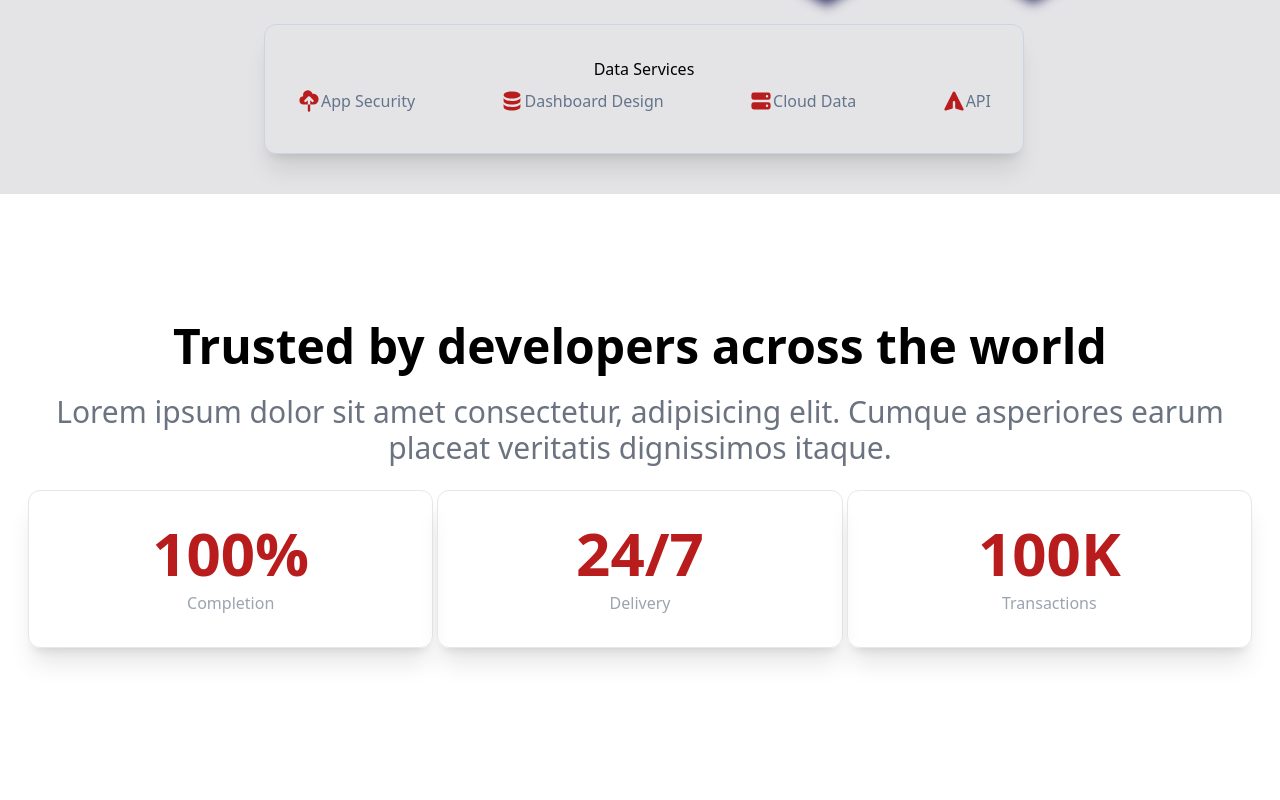
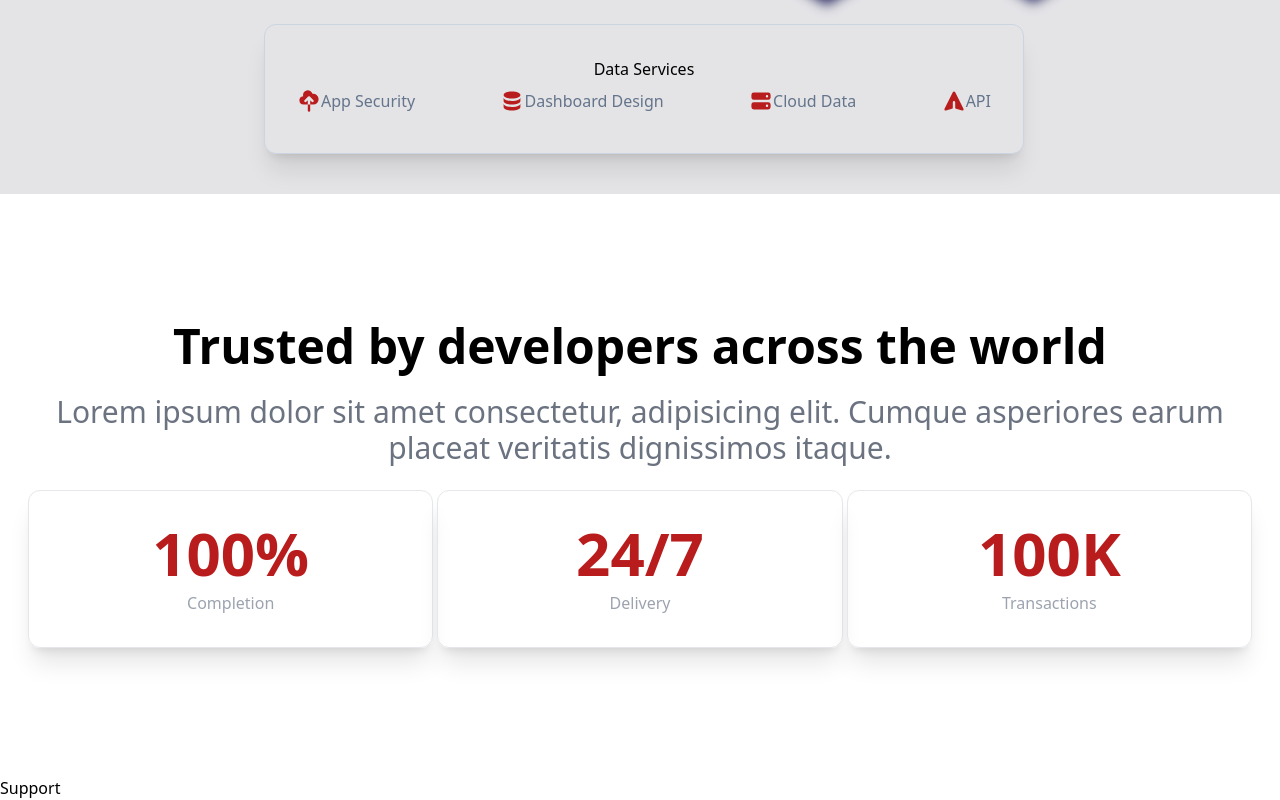
Before and after one commit to kwakyebrilliant/cloud-app-tailwind, a React (Create React App) app: page / in a window 1280 px wide. Shown: the part 606-1406 px from the top of the page. Before the commit the page ends 1382 px from the top, so only its background shows below. Built offline with nearby package versions, Linux system fonts and the light colour scheme.

Commit message:
support added

```diff
--- a/src/App.js
+++ b/src/App.js
@@ -1,6 +1,7 @@
 import About from "./components/About";
 import Hero from "./components/Hero";
 import Navbar from "./components/Navbar";
+import Support from "./components/Support";
 
 
 function App() {
@@ -9,6 +10,7 @@ function App() {
      <Navbar />
      <Hero />
      <About />
+     <Support />
     </>
   );
 }
--- /dev/null
+++ b/src/components/Support.jsx
@@ -0,0 +1,9 @@
+import React from 'react'
+
+const Support = () => {
+  return (
+    <div>Support</div>
+  )
+}
+
+export default Support
```
